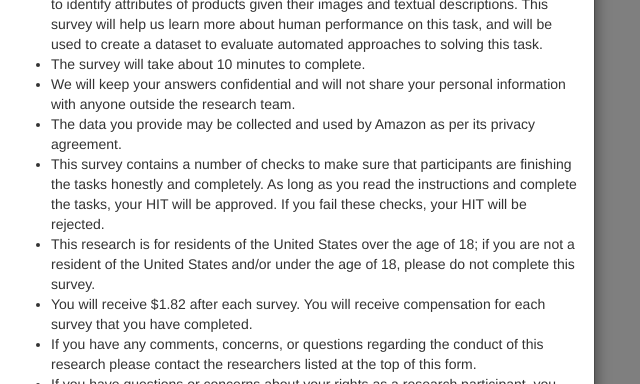
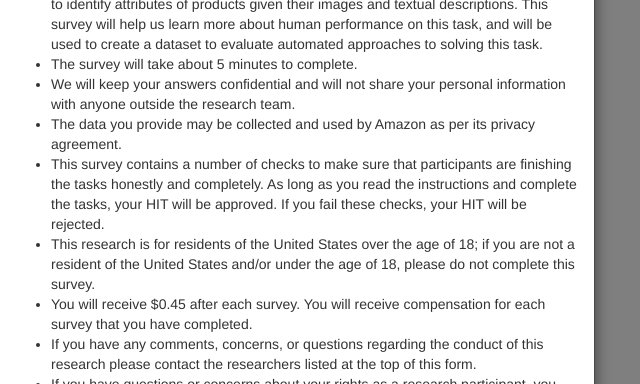
Before and after one commit to rloganiv/mturk-static, a plain HTML site: page index.html in a window 1280 px wide. Shown: the part 306-690 px from the top of the page, 345-985 px from the left. Drawn offline with nearby package versions, Linux system fonts and the light colour scheme; no server answers.

Commit message:
Updated HIT payment info in the survey info

```diff
--- a/index.html
+++ b/index.html
@@ -57,7 +57,7 @@
                             automated approaches to solving this task.
                         </li>
                         <li>
-                            The survey will take about 10 minutes to complete.
+                            The survey will take about 5 minutes to complete.
                         </li>
                         <li>
                             We will keep your answers confidential and will not
@@ -83,7 +83,7 @@
                             please do not complete this survey.
                         </li>
                         <li>
-                            You will receive $1.82 after each survey. You will
+                            You will receive $0.45 after each survey. You will
                             receive compensation for each survey that you have
                             completed.
                         </li>
```
